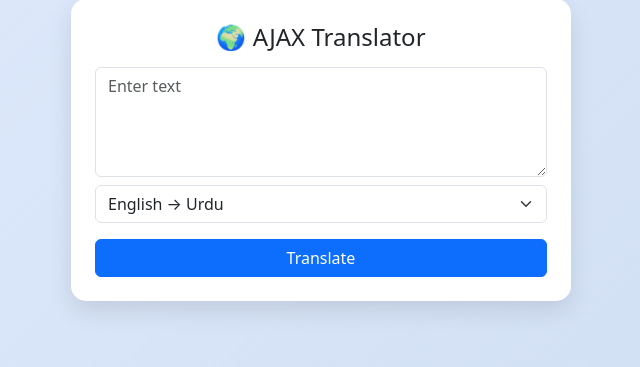
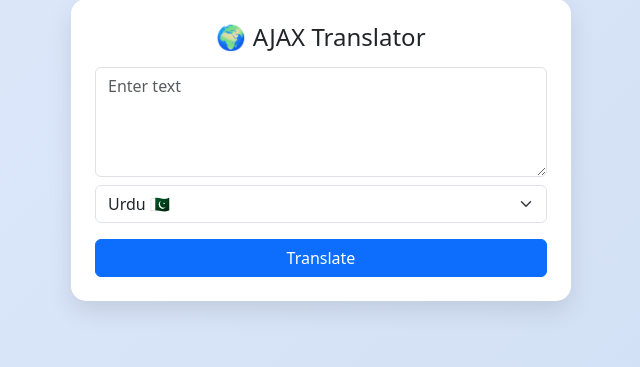
Before and after one commit to abdulwasay917/translator_project, a Django app: page / in a window 1280 px wide. Shown: the part 250-617 px from the top of the page, without its empty margins (319-959 px from the left). Run offline with Django 5.2, Linux system fonts and the light colour scheme.

Commit message:
8th commit

```diff
--- a/templates/translator/home.html
+++ b/templates/translator/home.html
@@ -37,10 +37,18 @@
 
     <textarea id="text" class="form-control mb-2" rows="4" placeholder="Enter text"></textarea>
 
-    <select id="direction" class="form-select mb-3">
-        <option value="en_ur">English → Urdu</option>
-        <option value="ur_en">Urdu → English</option>
-    </select>
+    <select id="target" class="form-select mb-3">
+
+    <option value="ur">Urdu 🇵🇰</option>
+    <option value="en">English 🇬🇧</option>
+    <option value="fr">French 🇫🇷</option>
+    <option value="de">German 🇩🇪</option>
+    <option value="es">Spanish 🇪🇸</option>
+    <option value="it">Italian 🇮🇹</option>
+    <option value="tr">Turkish 🇹🇷</option>
+    <option value="ar">Arabic 🇸🇦</option>
+
+</select>
 
     <button class="btn btn-primary w-100" onclick="translateText()">
         Translate
--- a/translator/views.py
+++ b/translator/views.py
@@ -1,6 +1,7 @@
 from django.http import JsonResponse
 from django.shortcuts import render
 from deep_translator import GoogleTranslator
+from langdetect import detect
 
 
 def home(request):
@@ -9,16 +10,23 @@ def home(request):
 
 def translate_text(request):
     if request.method == "POST":
+
         text = request.POST.get("text")
-        direction = request.POST.get("direction")
+        target = request.POST.get("target")
 
         try:
-            if direction == "en_ur":
-                translated = GoogleTranslator(source='en', target='ur').translate(text)
-            else:
-                translated = GoogleTranslator(source='ur', target='en').translate(text)
+            # AUTO detect source language
+            detected_lang = detect(text)
 
-            return JsonResponse({"translated": translated})
+            translated = GoogleTranslator(
+                source=detected_lang,
+                target=target
+            ).translate(text)
+
+            return JsonResponse({
+                "translated": translated,
+                "detected": detected_lang
+            })
 
         except Exception as e:
             return JsonResponse({"error": str(e)})
```
